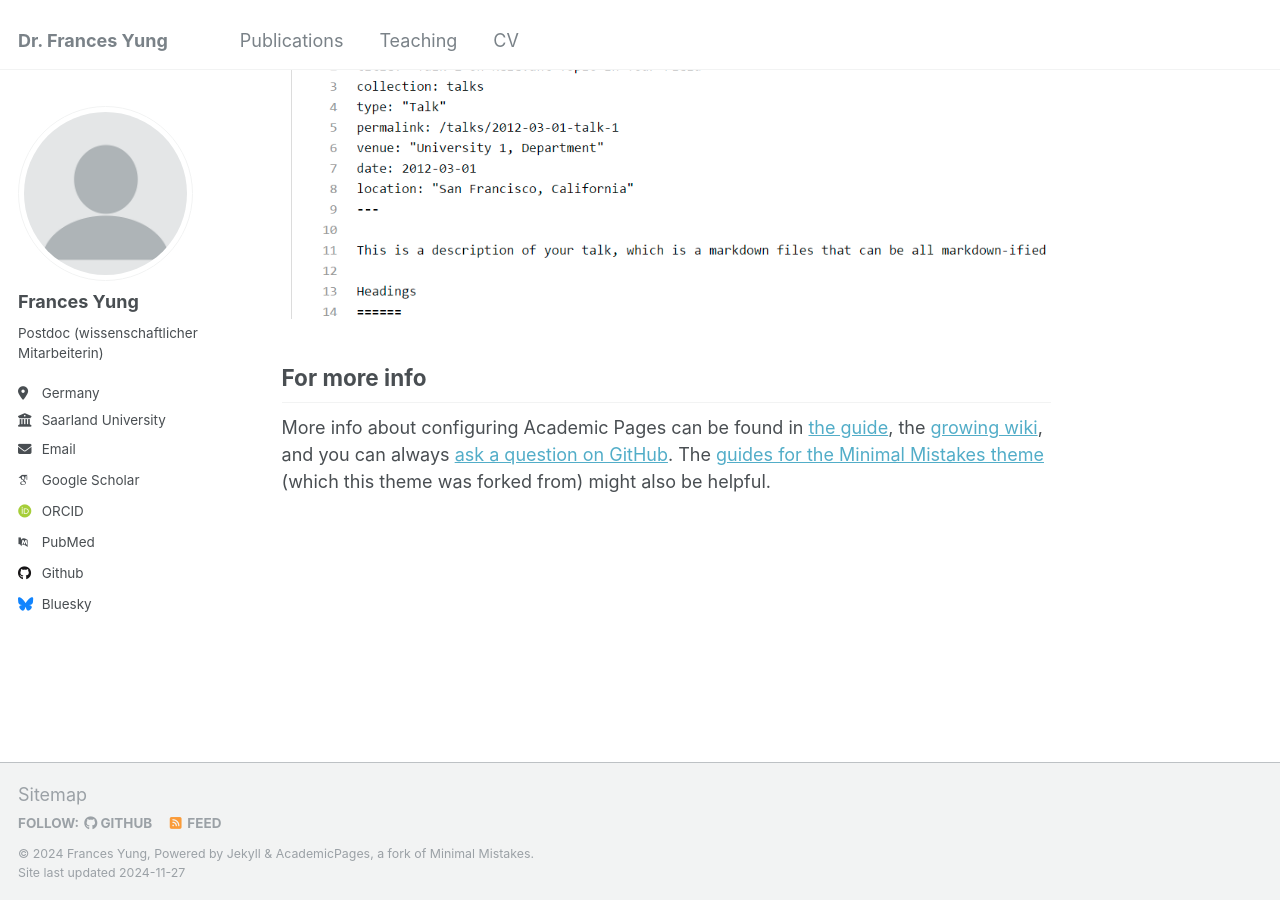
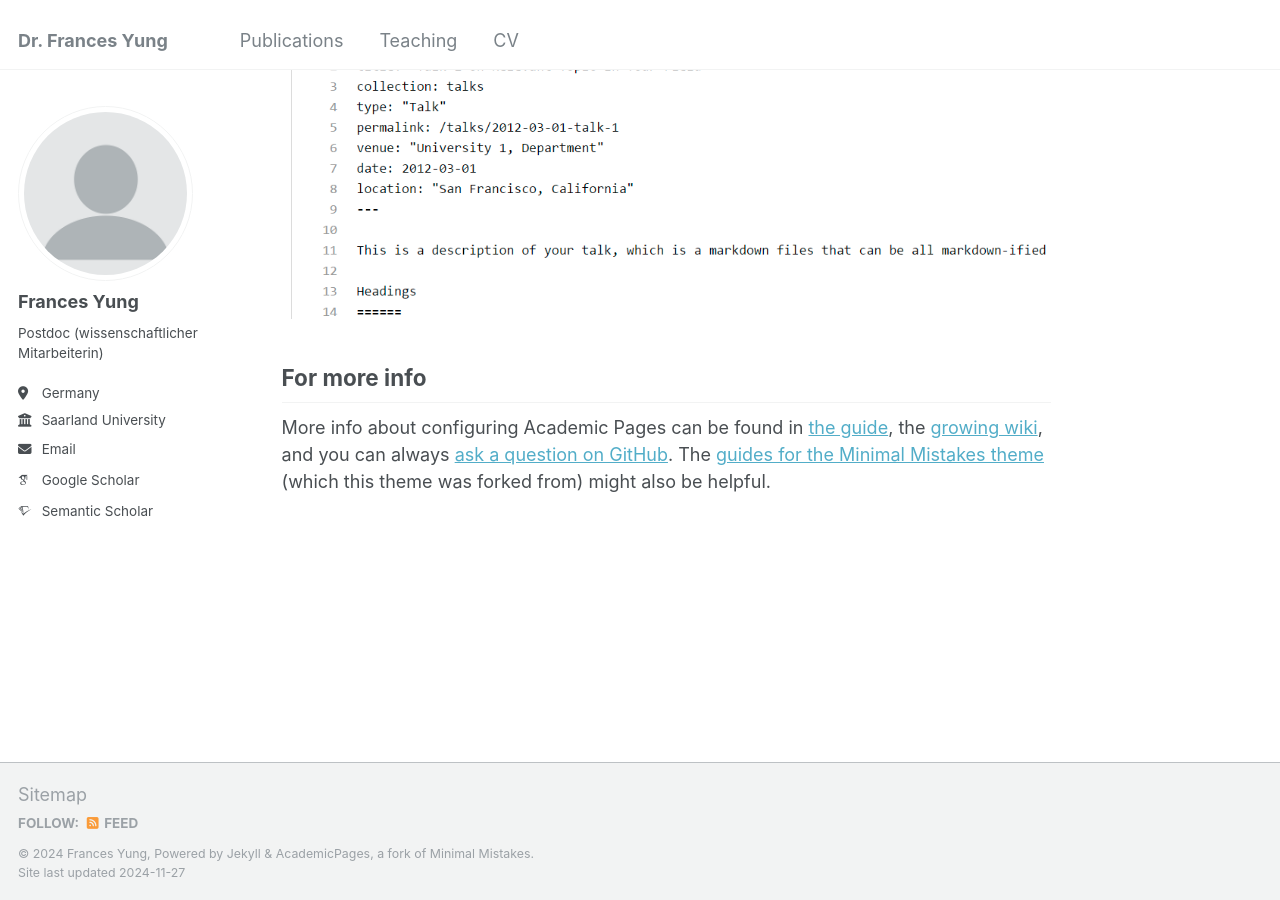
Before and after one commit to FrancesYung/FrancesYung.github.io, a Jekyll site: the page built from _pages/about.md, in a window 1280 px wide and 900 px high, scrolled down 2643 px. Built offline with Jekyll 4.4.1, drawn with Linux system fonts in a browser that asks for light colours; some web fonts are replaced; part of the change alters nothing that is shown.

Commit message:
Update _config.yml

```diff
--- a/_config.yml
+++ b/_config.yml
@@ -32,47 +32,47 @@ author:
 
   # Academic websites
   arxiv            : # URL - Update with the correct link to your profile
-  googlescholar    : "https://scholar.google.com/citations?user=PS_CX0AAAAAJ"
-  impactstory      : # URL
-  orcid            : "http://orcid.org/yourorcidurl"
-  semantic         : # URL
-  pubmed           : "https://www.ncbi.nlm.nih.gov/pubmed/?term=john+snow"
-  researchgate     : # URL
-  scopus           : # URL
+  googlescholar    : "https://scholar.google.com/citations?user=4FoEC08AAAAJ&hl=en"
+  #impactstory      : # URL
+  #orcid            : "http://orcid.org/yourorcidurl"
+  semantic         : "https://www.semanticscholar.org/author/Frances-Yung/2550052"
+  #pubmed           : "https://www.ncbi.nlm.nih.gov/pubmed/?term=john+snow"
+  #researchgate     : # URL
+  #scopus           : # URL
 
   # Repositories and software development
-  bitbucket        : # Username - Update with your username on the site
-  codepen          : # Username
-  dribbble         : # Username
-  github           : "academicpages"
-  kaggle           : # Username
-  stackoverflow    : # User number or user number and name (i.e., use "1" or "1/jeff-atwood")
+ # bitbucket        : # Username - Update with your username on the site
+  #codepen          : # Username
+  #dribbble         : # Username
+  #github           : "academicpages"
+  #kaggle           : # Username
+  #stackoverflow    : # User number or user number and name (i.e., use "1" or "1/jeff-atwood")
 
   # Social media
-  bluesky          : "bsky.app" # Replace this with you Bluesky username
-  facebook         : # Username
-  flickr           : # Username
-  foursquare       : # Username
-  goodreads        : # Username
-  google_plus      : # Username
-  keybase          : # Username
-  instagram        : # Username
-  lastfm           : # Username
-  linkedin         : # Username
-  mastodon         : # URL
-  medium           : # URL
-  pinterest        : # Username
-  soundcloud       : # Username
-  steam            : # Username
-  telegram         : # URL
-  tumblr           : # Username
-  twitter          : # Username for X / Twitter
-  vine             : # Username
-  weibo            : # Username
-  wikipedia        : # Username
-  xing             : # Username
-  youtube          : # Username
-  zhihu            : # Username
+  #bluesky          : "bsky.app" # Replace this with you Bluesky username
+  #facebook         : # Username
+  #flickr           : # Username
+  #foursquare       : # Username
+  #goodreads        : # Username
+  #google_plus      : # Username
+  #keybase          : # Username
+  #instagram        : # Username
+  #lastfm           : # Username
+  #linkedin         : # Username
+  #mastodon         : # URL
+  #medium           : # URL
+  #pinterest        : # Username
+  #soundcloud       : # Username
+  #steam            : # Username
+  #telegram         : # URL
+  #tumblr           : # Username
+  #twitter          : # Username for X / Twitter
+  #vine             : # Username
+  #weibo            : # Username
+  #wikipedia        : # Username
+  #xing             : # Username
+  #youtube          : # Username
+  #zhihu            : # Username
 
 # Publication Category - The following the list of publication categories and their headings
 publication_category:
@@ -88,7 +88,7 @@ teaser                   :  # filename of teaser fallback teaser image placed in
 breadcrumbs              : false # true, false (default)
 words_per_minute         : 160
 future                   : true
-read_more                : "disabled" # if enabled, adds "Read more" links to excerpts
+read_more                : "disabled" # if enabled, adds "Read more" links to excerpts, or disabled
 talkmap_link             : false #change to true to add link to talkmap on talks page
 comments:
   provider               : # false (default), "disqus", "discourse", "facebook", "google-plus", "staticman", "custom"
```
